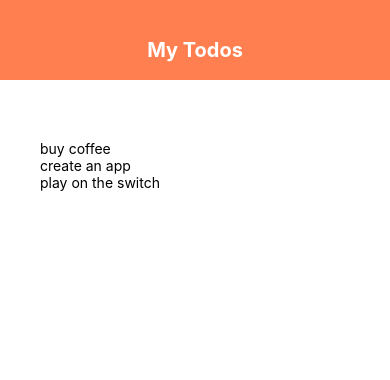
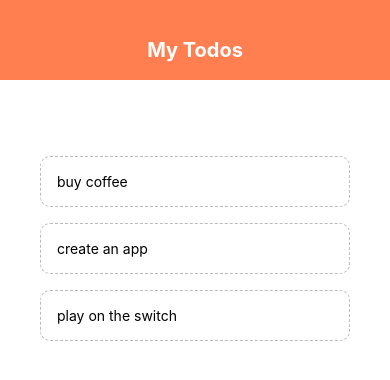
Before and after one commit to carloshvidigal/Curso_React-Native, a React Native app: screen / in a window 390 px wide. Shown: the top 380 px of the page. Built offline with nearby package versions, Linux system fonts and the light colour scheme.

Commit message:
Update todoItem.js

```diff
--- a/components/todoItem.js
+++ b/components/todoItem.js
@@ -5,7 +5,7 @@ export default function TodoItem ({ item, pressHandler }) {
 
     return (
         <TouchableOpacity onPress={() => pressHandler(item.key)}>
-            <Text StyleSheet={styles.item}>{item.text}</Text>
+            <Text style={styles.item}>{item.text}</Text>
         </TouchableOpacity>
     )
 
```
